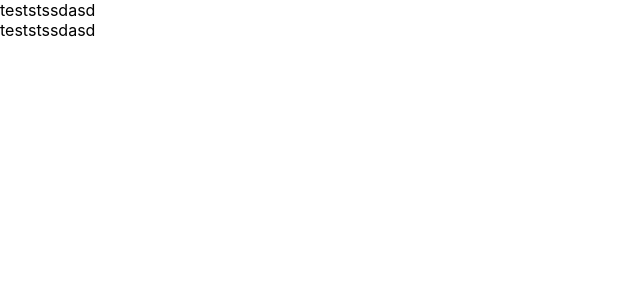
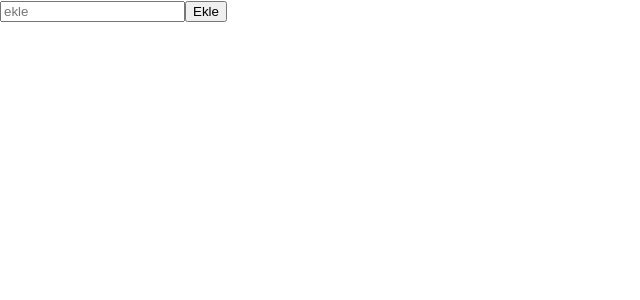
Before and after one commit to ylcinabdullah47/ReactTest, a React (Create React App) app: page /test in a window 1280 px wide. Shown: the top 300 px of the page, without its empty margins (0-640 px from the left). Built offline with nearby package versions, Linux system fonts and the light colour scheme.

Commit message:
todo app uygulaması yapıldı ekle düzgün çalışıyor daha sonra sil buttonu eklenecek

```diff
--- a/src/App.js
+++ b/src/App.js
@@ -123,6 +123,19 @@ function App() {
   //   console.log("butona tıkladın");
   //   setCount(count + 15)
   // }
+
+  const [text, setText] = useState();
+  const [message, setMessage] = useState([])
+
+  const onchangeFunc = (e) => {
+    setText(e.target.value)
+
+  }
+  const messageFunc = () => {
+    setMessage(prev => [...prev, text])
+    setText('')
+  }
+  console.log(message, "message");
   return (
     //     <div className="App">
     //       <div>test</div>
@@ -168,7 +181,7 @@ function App() {
 
 
     //     </div>
-
+    //ROUTER KULLANIMI FLİTRELEME YAPILDI
     // <>
     //   <div>teststssdasd</div>
     //   <div>teststssdasd</div>
@@ -180,18 +193,30 @@ function App() {
     //     </Routes>
     //   </BrowserRouter>
     // </>
+    // <>
+    //   <div>teststssdasd</div>
+    //   <div>teststssdasd</div>
+    //   <BrowserRouter>
+    //     <Routes>
+    //       <Route path='/' element={<Home />} />
+    //       <Route path='/test/:id' element={<Test />} />
+    //       <Route path='/router123' element={<Router123 />} />
+
+    //       {/* <Route path='*' element={<NotFound />} /> */}
+    //     </Routes>
+    //   </BrowserRouter>
+    // </>
+
     <>
-      <div>teststssdasd</div>
-      <div>teststssdasd</div>
-      <BrowserRouter>
-        <Routes>
-          <Route path='/' element={<Home />} />
-          <Route path='/test/:id' element={<Test />} />
-          <Route path='/router123' element={<Router123 />} />
+      {/* //TODO APP UYGULAMSI BAŞLANGIÇ */}
 
-          {/* <Route path='*' element={<NotFound />} /> */}
-        </Routes>
-      </BrowserRouter>
+
+      <input value={text} onChange={onchangeFunc} type='text' placeholder='ekle' />
+      <button onClick={messageFunc}>Ekle</button>
+      {message?.map((msg, i) => (
+        <div style={{ textAlign: "center", color: "red" }} key={i}>{msg}</div>
+      ))}
+
     </>
   );
 }
--- a/src/pages/Test.jsx
+++ b/src/pages/Test.jsx
@@ -19,8 +19,8 @@ const Test = () => {
         <>
             <button onClick={redirectFunc}>yönlendir</button>
             {
-                data.filter(dt => dt.id === id).map((dat, i) =>
-                    <div key={i}>{dat.name} </div>
+                dizi.filter(dt => dt.id == id).map((dat, i) =>
+                    <div key={i}> {dat.name} </div>
                 )
             }
 
```
